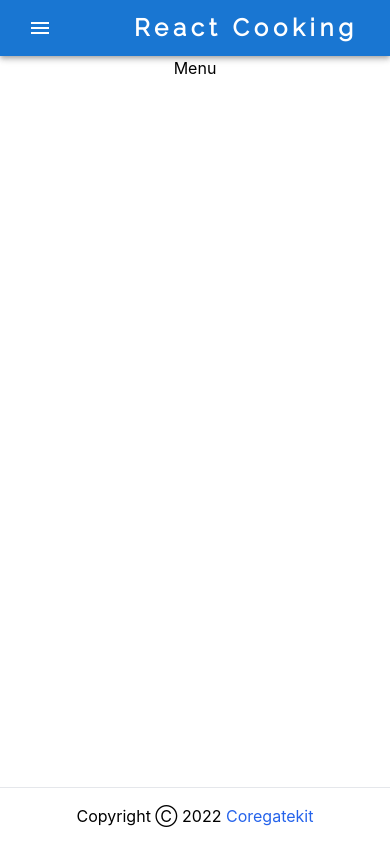
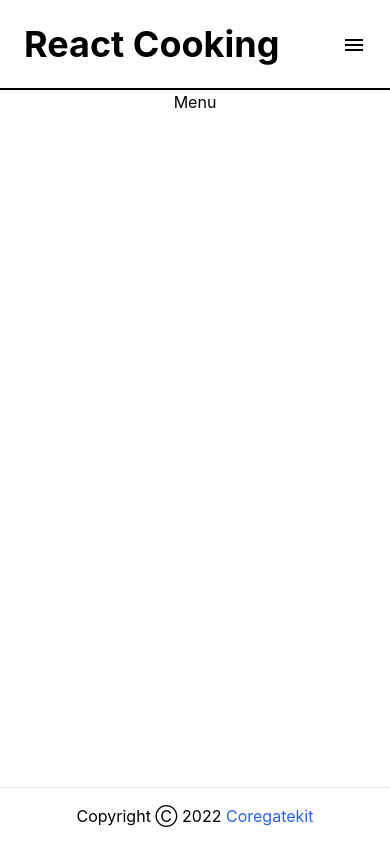
Before and after one commit to coregatekit/react-cooking, a React (Create React App) app: page /about in a window 390 px wide. Built offline with nearby package versions, Linux system fonts and the light colour scheme.

Commit message:
🎨 Re-implement responsive menu

```diff
--- /dev/null
+++ b/src/components/MenuItems.tsx
@@ -0,0 +1,32 @@
+import { Link } from "react-router-dom";
+
+type Props = {
+  showMenu: () => void;
+  active: boolean;
+};
+
+const MenuItems = ({ showMenu, active }: Props) => {
+  return (
+    <div>
+      <ul
+        className={
+          active
+            ? "flex flex-col items-center fixed inset-0 left-1/4 justify-center p-8 bg-black/40 backdrop-blur-md gap-12 z-50 md:hidden"
+            : "hidden"
+        }
+      >
+        <li>
+          <Link to="/" onClick={showMenu}>Home</Link>
+        </li>
+        <li>
+          <Link to="/search" onClick={showMenu}>Search</Link>
+        </li>
+        <li>
+          <Link to="/" onClick={showMenu}>About</Link>
+        </li>
+      </ul>
+    </div>
+  );
+};
+
+export default MenuItems;
--- a/src/components/NavBar.tsx
+++ b/src/components/NavBar.tsx
@@ -1,118 +1,37 @@
-import { useState, MouseEvent } from "react";
+import { MenuOutlined } from "@mui/icons-material";
+import { useState } from "react";
+import { Link } from "react-router-dom";
+import MenuItems from "./MenuItems";
 
-import AppBar from "@mui/material/AppBar";
-import Box from "@mui/material/Box";
-import Toolbar from "@mui/material/Toolbar";
-import IconButton from "@mui/material/IconButton";
-import Typography from "@mui/material/Typography";
-import Menu from "@mui/material/Menu";
-import MenuIcon from "@mui/icons-material/Menu";
-import Container from "@mui/material/Container";
-import Button from "@mui/material/Button";
-import MenuItem from "@mui/material/MenuItem";
+const NavBar = () => {
 
-const pages = ["Home", "Search", "About"];
+  const [active, setActive] = useState(false);
 
-function NavBar() {
-  const [anchorElNav, setAnchorElNav] = useState<null | HTMLElement>(null);
-
-  const handleOpenNavMenu = (event: MouseEvent<HTMLElement>) => {
-    setAnchorElNav(event.currentTarget);
-  };
-
-  const handleCloseNavMenu = () => {
-    setAnchorElNav(null);
-  };
+  const showMenu = () => {
+    setActive(!active);
+  }
 
   return (
-    <AppBar position="static">
-      <Container maxWidth="xl">
-        <Toolbar disableGutters>
-          <Typography
-            variant="h6"
-            noWrap
-            component={"a"}
-            href="/"
-            sx={{
-              mr: 2,
-              display: { xs: "none", md: "flex" },
-              fontFamily: "Raleway",
-              fontWeight: 700,
-              letterSpacing: ".3rem",
-              color: "inherit",
-              textDecoration: "none",
-            }}
-          >
-            React Cooking
-          </Typography>
+    <div className="w-full text-black flex justify-between p-6 items-center border-b-2 border-black">
+      <div className="text-2xl font-bold text-center">
+        <span className="block text-4xl">React Cooking</span>
+      </div>
 
-          <Box sx={{ flexGrow: 1, display: { xs: "flex", md: "none" } }}>
-            <IconButton
-              size="large"
-              aria-label="account of current user"
-              aria-controls="menu-appbar"
-              aria-haspopup="true"
-              onClick={handleOpenNavMenu}
-              color="inherit"
-            >
-              <MenuIcon />
-            </IconButton>
-            <Menu
-              id="menu-appbar"
-              anchorEl={anchorElNav}
-              anchorOrigin={{
-                vertical: "bottom",
-                horizontal: "left",
-              }}
-              keepMounted
-              transformOrigin={{
-                vertical: "top",
-                horizontal: "left",
-              }}
-              open={Boolean(anchorElNav)}
-              onClose={handleCloseNavMenu}
-              sx={{
-                display: { xs: "block", md: "none" },
-              }}
-            >
-              {pages.map((page) => (
-                <MenuItem key={page} onClick={handleCloseNavMenu}>
-                  <Typography textAlign="center">{page}</Typography>
-                </MenuItem>
-              ))}
-            </Menu>
-          </Box>
-          <Typography
-            variant="h5"
-            noWrap
-            component="a"
-            href=""
-            sx={{
-              mr: 2,
-              display: { xs: "flex", md: "none" },
-              fontFamily: "Raleway",
-              fontWeight: 700,
-              letterSpacing: ".3rem",
-              color: "inherit",
-              textDecoration: "none",
-            }}
-          >
-            React Cooking
-          </Typography>
-          <Box sx={{ flexGrow: 1, display: { xs: "none", md: "flex" } }}>
-            {pages.map((page) => (
-              <Button
-                key={page}
-                onClick={handleCloseNavMenu}
-                sx={{ my: 2, color: "white", display: "block" }}
-              >
-                {page}
-              </Button>
-            ))}
-          </Box>
-        </Toolbar>
-      </Container>
-    </AppBar>
+      <nav>
+
+        <div className="right-6 md:hidden">
+          <MenuOutlined onClick={showMenu} />
+        </div>
+
+        <ul className="hidden md:flex gap-8">
+          <li><Link to='/'>Home</Link></li>
+          <li><Link to='/search'>Search</Link></li>
+          <li><Link to='/'>About</Link></li>
+        </ul>
+
+        <MenuItems showMenu={showMenu} active={active} />
+      </nav>
+    </div>
   );
 }
 
```
